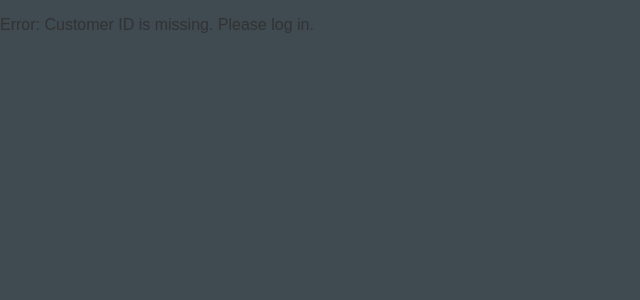
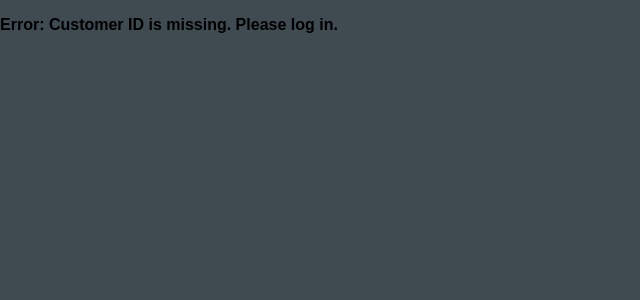
Before and after one commit to KaiJorellDanan/467, a PHP site: page /Customersys.php in a window 1280 px wide. Shown: the top 300 px of the page, without its empty margins (0-640 px from the left). Run offline with PHP 8.4, Linux system fonts and the light colour scheme.

Commit message:
Update Customersys.php

```diff
--- a/Customersys.php
+++ b/Customersys.php
@@ -5,12 +5,13 @@
     <meta name="viewport" content="width=device-width, initial-scale=1.0">
     <title>Product Catalog</title>
     <style>
-        body {
+    body {
     font-family: 'Arial', cursive, sans-serif;
     margin: 0;
     padding: 0;
     background-color: #3f4a51; /* Light peachy pink */
-    color: #333;
+    color: #000002;
+    font-weight: bold;
 }
 
 .container {
```
